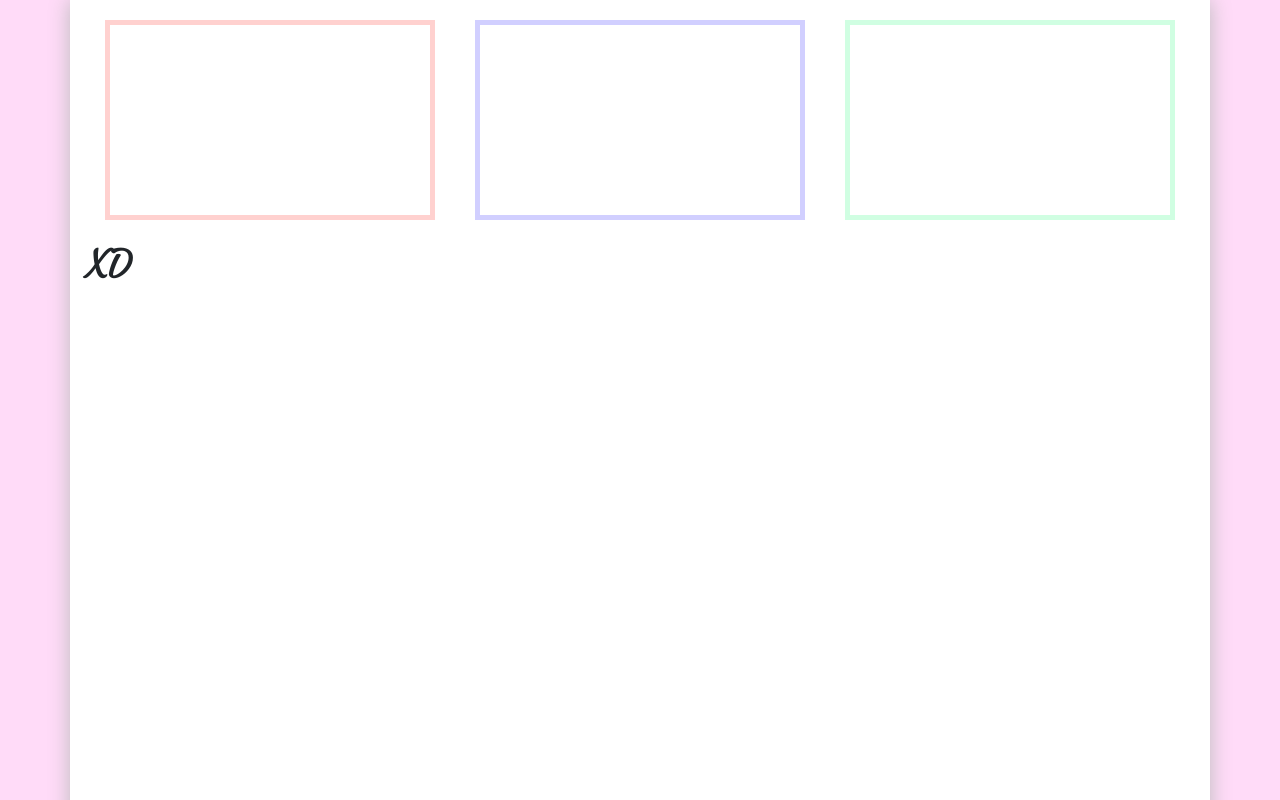
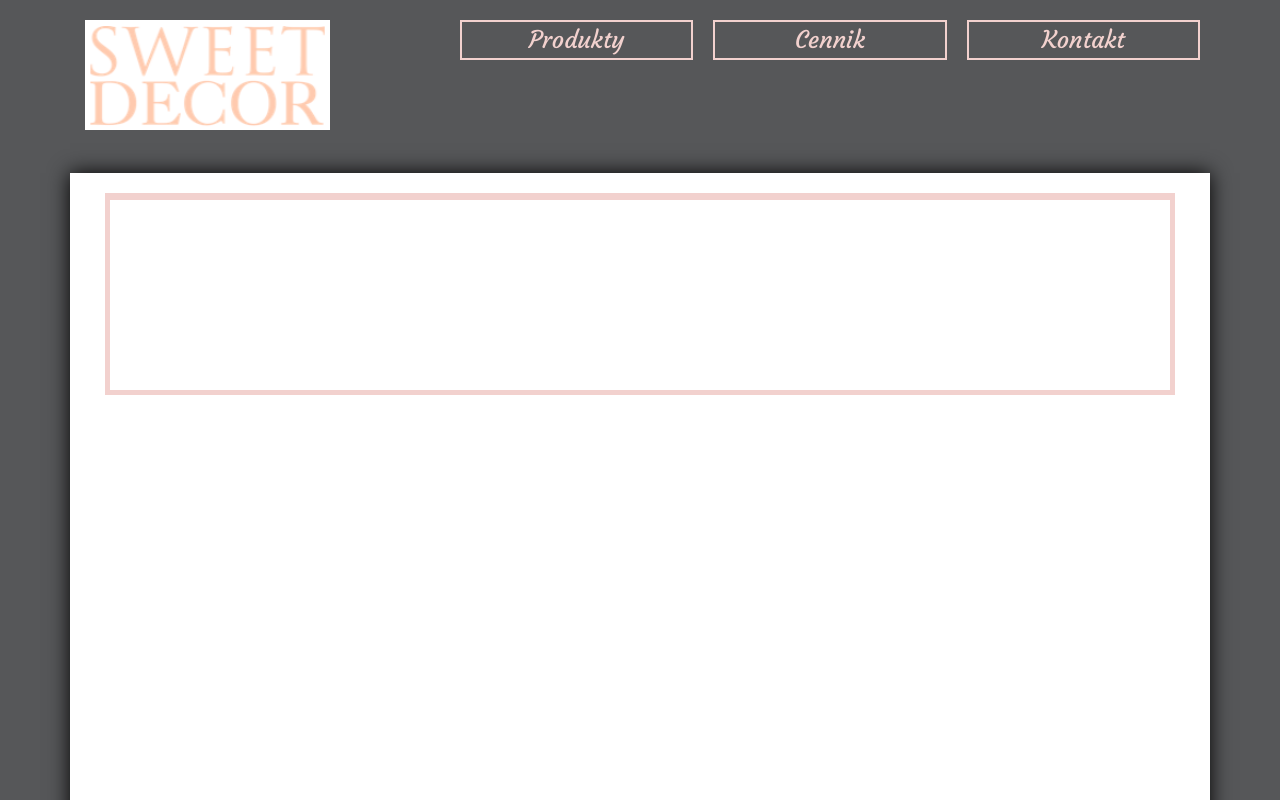
Before and after one commit to ZwyklyBazyl/SweetDecorWebsite, a plain HTML site: page Index.html in a window 1280 px wide. Shown: the top 800 px of the page. Drawn offline with nearby package versions, Linux system fonts and the light colour scheme.

Commit message:
v1.1
Changed coloristics

```diff
--- a/Index.html
+++ b/Index.html
@@ -15,9 +15,31 @@
     </head>
     <body>
 
+        <div class="container">
+
+            <header>
+                <ul class="row">
+                    <div class="col-sm-4">
+                    <img id="logo" src="SweetDecorLogo.png" width="70%" height="70%">
+                    </div>
+
+                    <li class="col-sm">
+                        Produkty
+                    </li>
+                    <li class="col-sm">
+                        Cennik
+                    </li>
+                    <li class="col-sm">
+                        Kontakt
+                    </li>
+                </ul>
+            </header>
+
+        </div>
+
         <div class="container"  id="main-section">
 
-          <div class="row no-gutters" id="">
+            <div class="row no-gutters" id="main-flex">
 
                 <div class="col-md col-justify-center">
 
@@ -29,7 +51,7 @@
 
                 <div class="col-md col-justify-center">
 
-                  <div class="product-type color-purple">
+                    <div class="product-type color-beige">
 
                     </div>
 
@@ -37,15 +59,13 @@
 
                 <div class="col-md col-justify-center">
 
-                  <div class="product-type color-green">
+                    <div class="product-type color-beige">
 
                     </div>
 
                 </div>
 
             </div>
-
-          <h1>XD</h1>
 
         </div>
 
--- a/main.css
+++ b/main.css
@@ -8,7 +8,7 @@
 
 body
 {
-    background: #FFDBF8;
+    background: #565759;
     font-family: 'Courgette', cursive;
 }
 
@@ -16,7 +16,13 @@ body
 {
     background: #fff;
     height: 1024px;
-    box-shadow: 0 0 20px #bbb;
+    box-shadow: 0 0 20px #000000;
+}
+
+#main-flex
+{
+ flex-direction: column;
+
 }
 
 .product-type
@@ -37,7 +43,7 @@ body
 
 .color-beige
 {
-    border: 5px solid #FFD1CF;
+    border: 5px solid #F2D1CE;
 }
 
 .color-purple
@@ -50,4 +56,42 @@ body
     border: 5px solid #D0FEE2;
 }
 
+ul
+{
+    display: flex;
+    flex-direction: row;
+    justify-content: space-between;
+    box-sizing: border-box;
+}
+
+li
+{
+    margin: 20px 10px;
+    appearance: none;
+    border: 2px solid #F2D1CE;
+    color: #F2D1CE;
+    height: 100%;
+    width: 10px;
+    display: flex;
+    justify-content: center;
+    align-content: center;
+    font-size: 24px;
+    transition: all 0.2s linear;
+}
+
+li:hover
+{
+    background: #F2D1CE;
+    border: 2px solid #F2D1CE;
+    color: #565759;
+    cursor: pointer;
+    transform: scale(1.1);
+}
+
+#logo
+{
+    margin: 20px 0;;
+    padding: 0;
+}
+
 /*FFD1CF D1CFFF D0FEE2*/
```
Also changed, not shown: SweetDecorLogo.png (added). Lines whose indentation alone changed are shown as unchanged.
